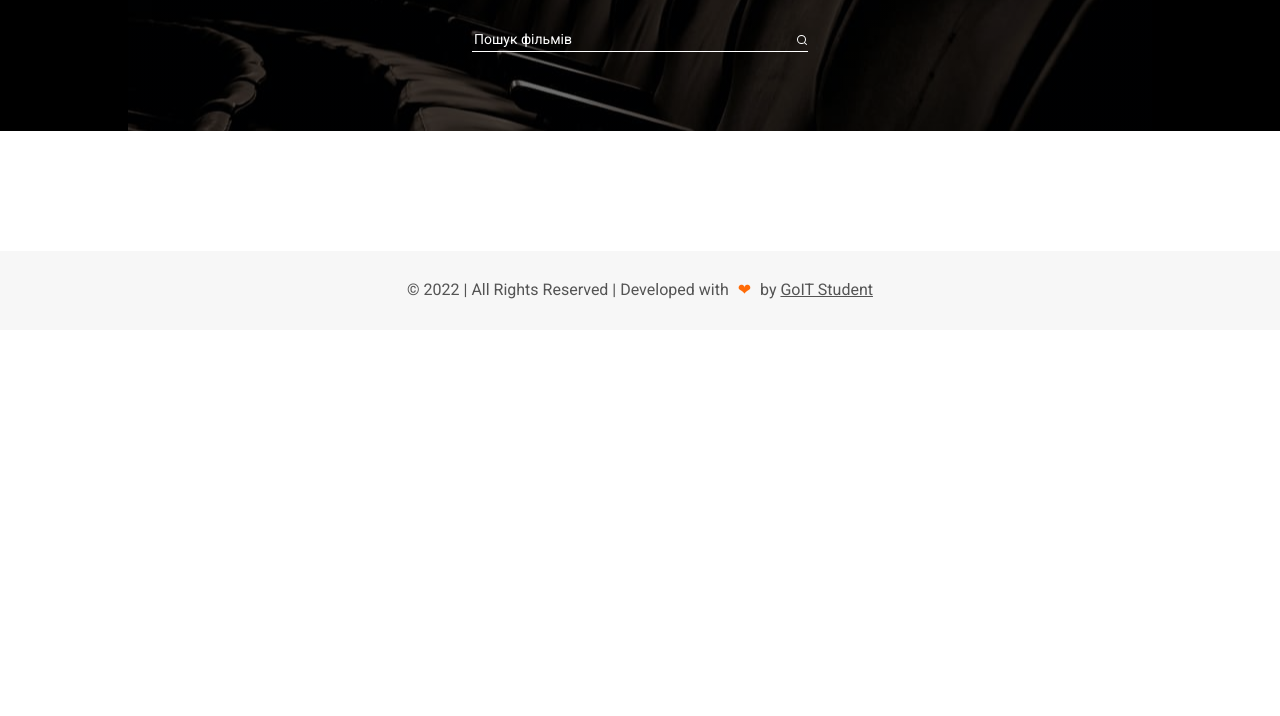
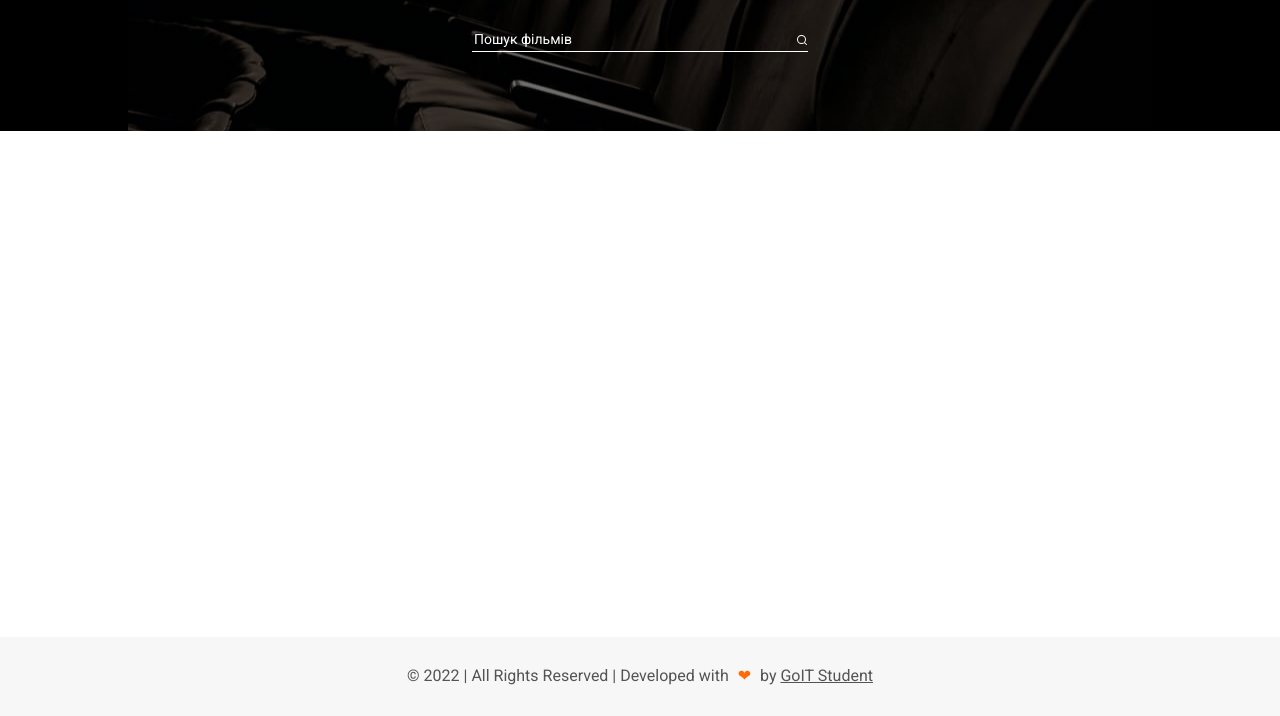
Before and after one commit to VadymMelnyk21/project_filmoteka, a website built with Parcel: page src/index.html in a window 1280 px wide. Shown: the part 84-800 px from the top of the page. Built offline with nearby package versions, Linux system fonts and the light colour scheme; no server answers.

Commit message:
нормалізація частин

```diff
--- /dev/null
+++ b/src/sass/base/_contentNormalize.scss
@@ -0,0 +1,27 @@
+body {
+    height: 100vh;
+    margin: 0;
+}
+
+header {
+    min-height: 230px;
+    // background: lightcyan;
+    @media screen and (min-width: 768px) {
+        min-height: 215px;
+    }
+}
+
+// footer {
+//     min-height: 50px;
+//     background: PapayaWhip;
+// }
+
+/* Trick */
+body {
+    display: flex;
+    flex-direction: column;
+}
+
+footer {
+    margin-top: auto;
+}
--- a/src/sass/layout/_header.scss
+++ b/src/sass/layout/_header.scss
@@ -29,7 +29,7 @@
                 url('../images/background/home-mobile@2x.jpg');
         }
 
-    @media screen and (min-width: 321px) {
+    @media screen and (min-width: 360px) {
         background-size: cover;
 
         background-image: linear-gradient(
@@ -83,7 +83,7 @@
                 url('../images/background/my-library-mobile@2x.jpg');
         }
 
-    @media screen and (min-width: 321px) {
+    @media screen and (min-width: 360px) {
         background-size: cover;
 
         background-image: linear-gradient(
--- a/src/sass/main.scss
+++ b/src/sass/main.scss
@@ -1,4 +1,5 @@
 @import './base/common';
+@import './base/contentNormalize';
 @import './units/variables';
 @import './units/visually-hidden';
 @import './components/section';
```
